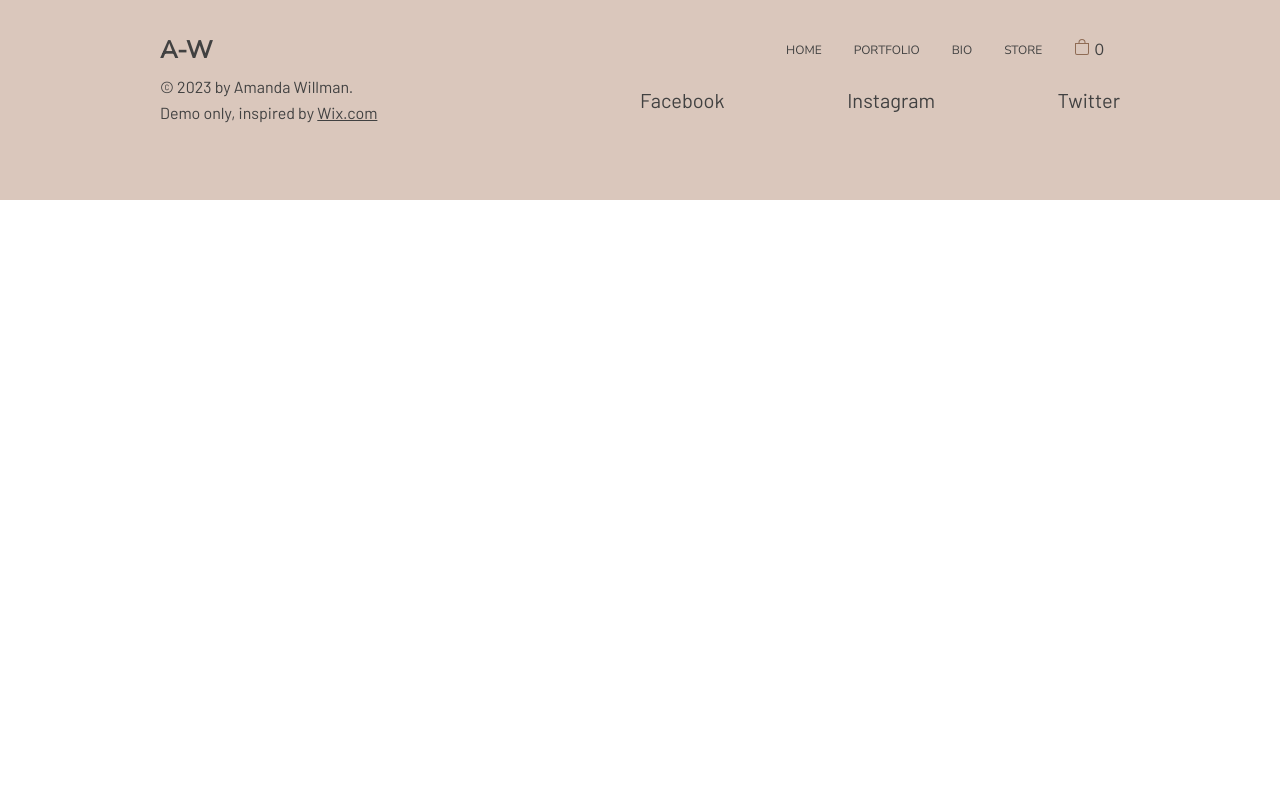
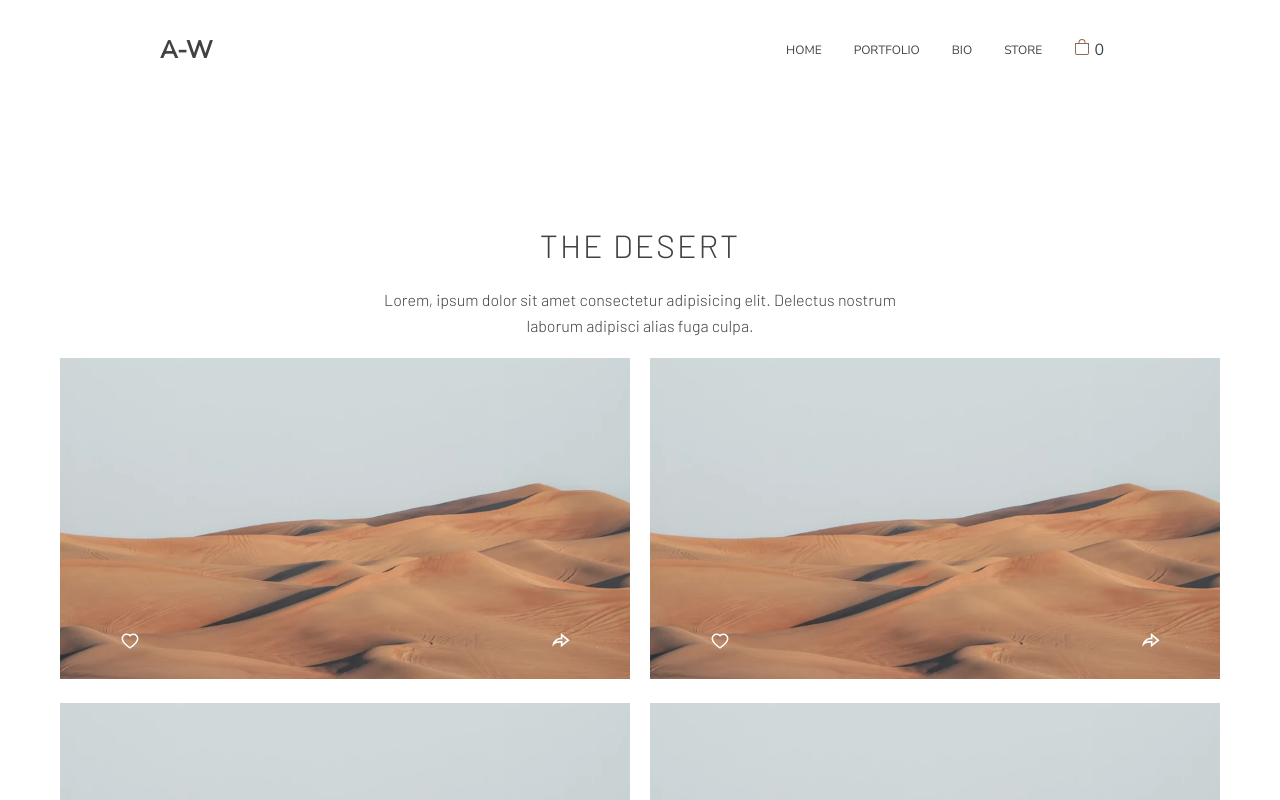
Before and after one commit to Knopkaivy/photographer-portfolio-demo, a React (Create React App) app: page /portfolio/beach in a window 1280 px wide. Shown: the top 800 px of the page. Built offline with nearby package versions, Linux system fonts and the light colour scheme.

Commit message:
Add Gallery and PhotoCard components

```diff
--- a/src/App.js
+++ b/src/App.js
@@ -3,6 +3,7 @@ import Header from './Header';
 import Footer from './Footer';
 import Home from './Home';
 import Portfolio from './Portfolio';
+import Gallery from './Gallery';
 import Bio from './Bio';
 import Store from './Store';
 
@@ -14,7 +15,8 @@ function App() {
       <Header />
       <Routes>
         <Route path="/" element={<Home />} />
-        <Route path="portfolio" element={<Portfolio />} />
+        <Route path="portfolio" element={<Portfolio />}></Route>
+        <Route path="portfolio/:galleryName" element={<Gallery />} />
         <Route path="bio" element={<Bio />} />
         <Route path="store" element={<Store />} />
       </Routes>
--- /dev/null
+++ b/src/Gallery.jsx
@@ -0,0 +1,67 @@
+import React from 'react';
+import PhotoCard from './PhotoCard';
+import Desert3Md from './images/desert-3-md.webp';
+
+import './styles/Gallery.css';
+
+const Gallery = () => {
+  const gallery = {
+    category: 'The Desert',
+    description:
+      'Lorem, ipsum dolor sit amet consectetur adipisicing elit. Delectus nostrum laborum adipisci alias fuga culpa.',
+    images: [
+      {
+        imageURL: { Desert3Md },
+        imageTitle: 'Image Title Placeholder',
+        imageDescription: 'Image Description Placeholder',
+      },
+      {
+        imageURL: { Desert3Md },
+        imageTitle: 'Image Title Placeholder',
+        imageDescription: 'Image Description Placeholder',
+      },
+      {
+        imageURL: { Desert3Md },
+        imageTitle: 'Image Title Placeholder',
+        imageDescription: 'Image Description Placeholder',
+      },
+      {
+        imageURL: { Desert3Md },
+        imageTitle: 'Image Title Placeholder',
+        imageDescription: 'Image Description Placeholder',
+      },
+      {
+        imageURL: { Desert3Md },
+        imageTitle: 'Image Title Placeholder',
+        imageDescription: 'Image Description Placeholder',
+      },
+      {
+        imageURL: { Desert3Md },
+        imageTitle: 'Image Title Placeholder',
+        imageDescription: 'Image Description Placeholder',
+      },
+    ],
+  };
+
+  const galleryList = gallery.images.map((img) => {
+    return (
+      <PhotoCard
+        imageURL={img.imageURL}
+        imageTitle={img.imageTitle}
+        imageDescription={img.imageDescription}
+      />
+    );
+  });
+
+  return (
+    <div className="Gallery">
+      <div className="Gallery__headingSection">
+        <h1 className="Gallery__header">{gallery.category}</h1>
+        <p className="Gallery__sub">{gallery.description}</p>
+      </div>
+      <main className="Gallery__main">{galleryList}</main>
+    </div>
+  );
+};
+
+export default Gallery;
--- /dev/null
+++ b/src/PhotoCard.jsx
@@ -0,0 +1,41 @@
+import React, { useState } from 'react';
+import { AiFillHeart } from 'react-icons/ai';
+import { AiOutlineHeart } from 'react-icons/ai';
+import { RiShareForwardLine } from 'react-icons/ri';
+import './styles/PhotoCard.css';
+
+const PhotoCard = ({ imageURL, imageTitle, imageDescription }) => {
+  const [liked, setLiked] = useState(false);
+  let toggleLike = () => {
+    setLiked(!liked);
+  };
+  return (
+    <div className="PhotoCard">
+      <div className="PhotoCard__overlay"></div>
+      <div className="PhotoCard__iconContainer">
+        <div className="PhotoCard__icon" onClick={toggleLike}>
+          {liked ? (
+            <div className="PhotoCard__icon-like-container">
+              <AiFillHeart className="PhotoCard__icon-like" />
+              <span className="PhotoCard__icon-span">1</span>
+            </div>
+          ) : (
+            <AiOutlineHeart />
+          )}
+        </div>
+        <div className="PhotoCard__icon PhotoCard__icon-share">
+          <RiShareForwardLine />
+        </div>
+      </div>
+      <div className="PhotoCard__imageContainer">
+        <img
+          src={Object.values(imageURL)[0]}
+          alt={imageTitle}
+          className="PhotoCard__image"
+        />
+      </div>
+    </div>
+  );
+};
+
+export default PhotoCard;
--- /dev/null
+++ b/src/styles/Gallery.css
@@ -0,0 +1,31 @@
+.Gallery {
+  width: 100%;
+  min-height: 100vh;
+  padding: 12rem 4rem;
+}
+.Gallery__headingSection {
+  width: 100%;
+  display: flex;
+  flex-direction: column;
+  align-items: center;
+  margin-top: 10rem;
+}
+.Gallery__header {
+  font-size: 3.2rem;
+  font-weight: 300;
+  text-transform: uppercase;
+  letter-spacing: 2px;
+  margin-bottom: 1.6rem;
+}
+.Gallery__sub {
+  max-width: 54rem;
+  text-align: center;
+  font-size: 1.6rem;
+  font-weight: 300;
+}
+.Gallery__main {
+  display: flex;
+  flex-wrap: wrap;
+  gap: 2rem;
+  padding: 2rem;
+}
--- /dev/null
+++ b/src/styles/PhotoCard.css
@@ -0,0 +1,70 @@
+.PhotoCard {
+  flex: 1 1 40vw;
+  position: relative;
+}
+.PhotoCard__imageContainer {
+  width: 100%;
+  max-height: 50vh;
+  overflow: hidden;
+}
+.PhotoCard__overlay {
+  width: 100%;
+  height: 100%;
+  background-color: var(--color-primary);
+  opacity: 0;
+  position: absolute;
+  top: 0;
+  left: 0;
+  z-index: 1;
+  transform: scale(0.85);
+  transition: all 0.25s;
+}
+.PhotoCard__iconContainer {
+  display: flex;
+  justify-content: space-between;
+  position: absolute;
+  bottom: 0;
+  color: var(--color-white);
+  width: 100%;
+  height: 8rem;
+  padding: 0 4rem;
+  align-items: center;
+  z-index: 2;
+  opacity: 1;
+}
+.PhotoCard__icon {
+  font-size: 2rem;
+  padding: 2rem;
+  cursor: pointer;
+  transition: all 0.1s ease;
+}
+.PhotoCard__icon:hover {
+  transform: scale(1.2);
+}
+.PhotoCard__icon-like-container {
+  display: flex;
+  align-items: center;
+}
+.PhotoCard__icon-like {
+  fill: red;
+}
+.PhotoCard__icon-span {
+  display: inline-block;
+  padding: 0 1rem;
+  font-size: 1.2rem;
+}
+.PhotoCard__image {
+  width: 100%;
+  object-fit: cover;
+  transition: all 1s ease-out;
+}
+.PhotoCard:hover .PhotoCard__image {
+  transform: scale(1.1);
+}
+.PhotoCard:hover .PhotoCard__overlay {
+  transform: scale(1);
+  opacity: 0.2;
+}
+.PhotoCard:hover .PhotoCard__iconContainer {
+  opacity: 1;
+}
```
